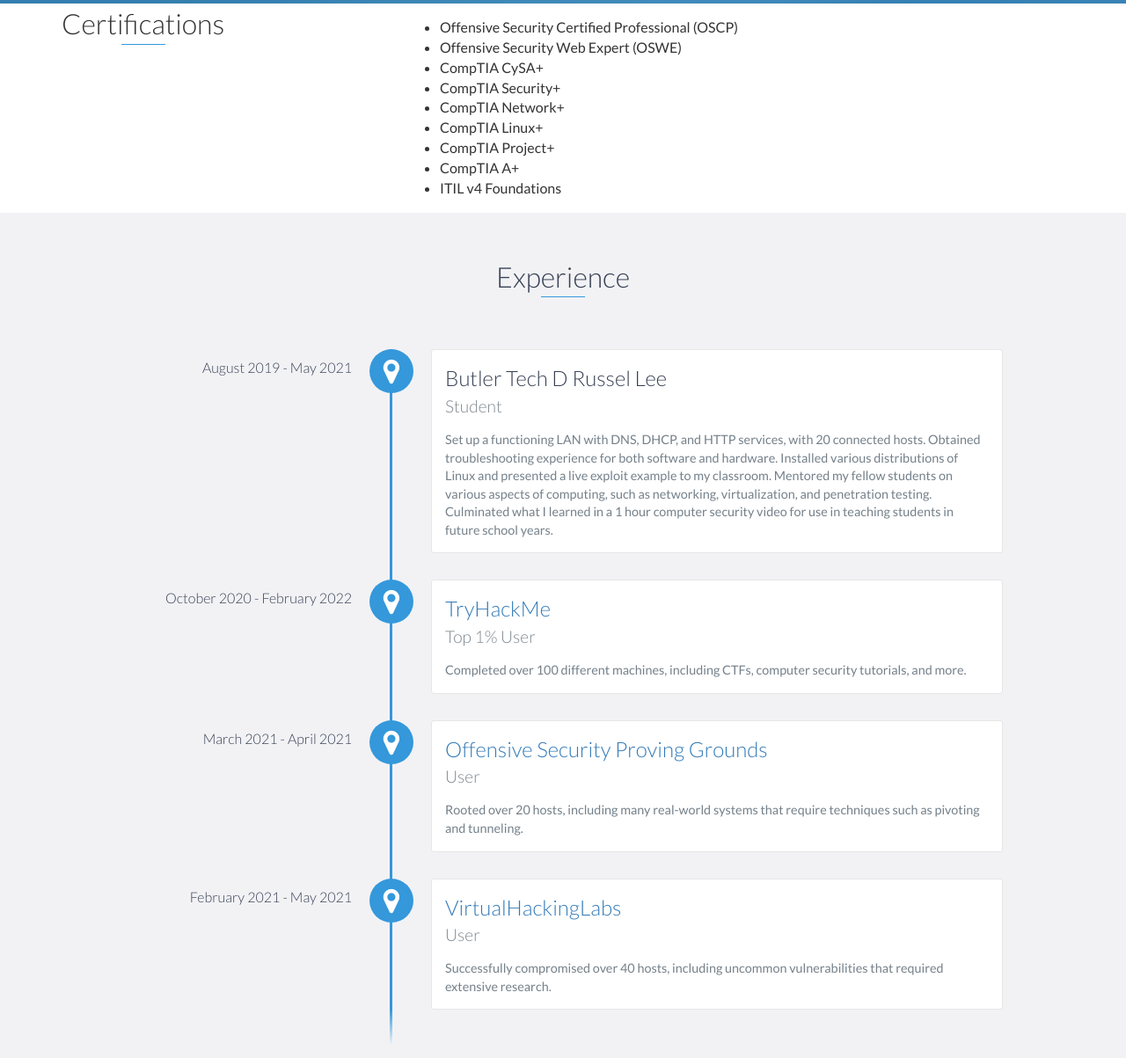
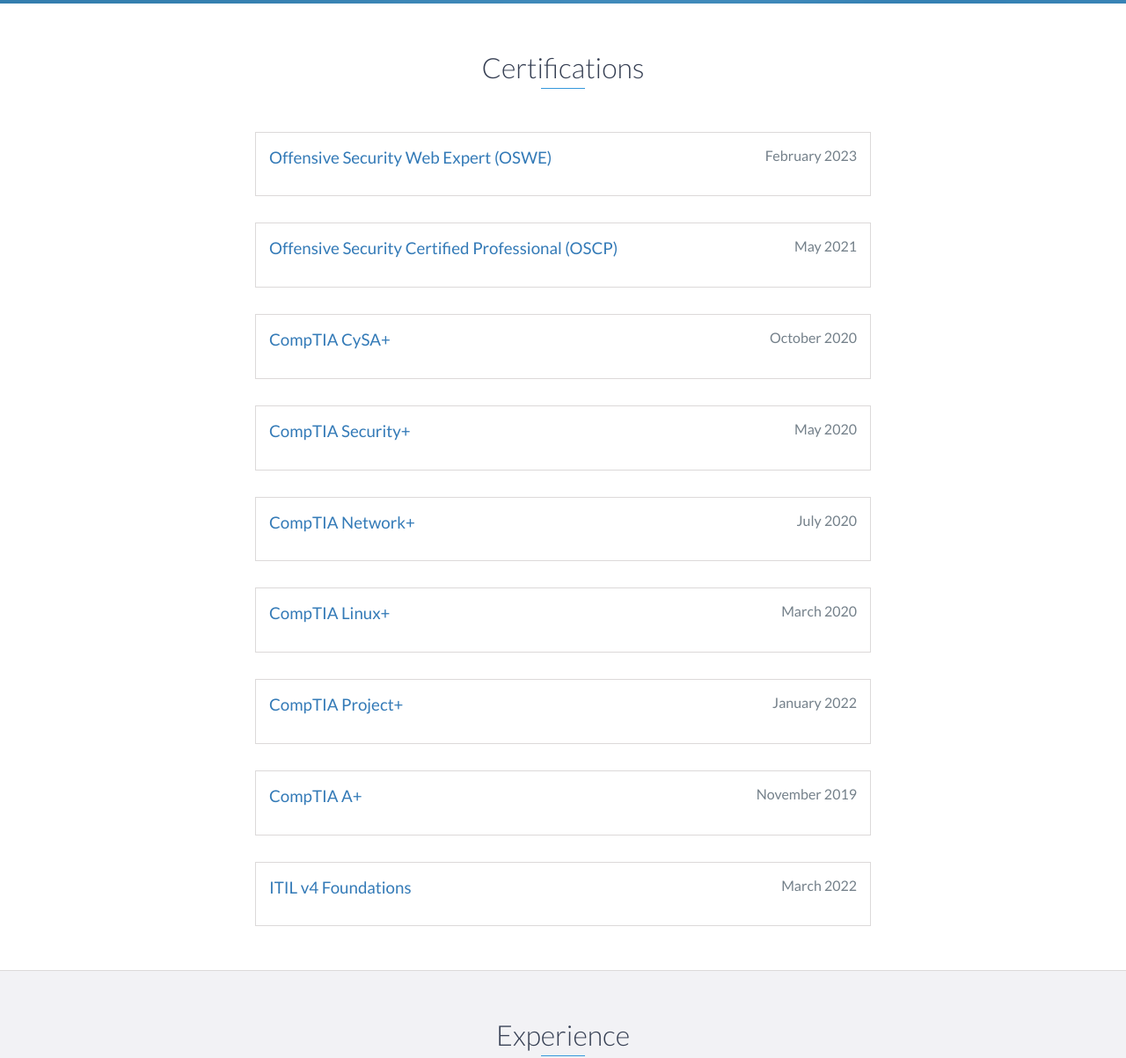
Before and after one commit to tilmana/tilmana.github.io, a plain HTML site: page index.html in a window 1280 px wide. Shown: the part 796-1999 px from the top of the page at 88% size. Drawn offline with nearby package versions, Linux system fonts and the light colour scheme.

Commit message:
Update index.html
Altered display of certifications

```diff
--- a/index.html
+++ b/index.html
@@ -61,26 +61,68 @@
         <!-- End #lead-down -->
     </div>
 
-    <div id="certifications">
-        <div class="container">
-            <div class="row">
-                <div class="col-md-4">
-                    <h2 class="heading">Certifications</h2>
-                </div>
-                <div class="col-md-8">
-            <ul>
-                  <li>Offensive Security Certified Professional (OSCP)</li>
-                <li>Offensive Security Web Expert (OSWE)</li>
-                  <li>CompTIA CySA+</li>
-                  <li>CompTIA Security+</li>
-                  <li>CompTIA Network+</li>
-                  <li>CompTIA Linux+</li>
-                  <li>CompTIA Project+</li>
-                  <li>CompTIA A+</li>
-                  <li>ITIL v4 Foundations</li>
-            </ul>
-                </div>
-            </div>
+    <div id="education">
+        <h2 class="heading">Certifications</h2>
+        <div class="education-block">
+            <h3><a href="https://www.offsec.com/courses/web-300/">Offensive Security Web Expert (OSWE)</a></h3>
+            <span class="education-date">February 2023</span>
+            <h4></h4>
+            <p>
+            </p>
+        </div>
+        <div class="education-block">
+            <h3><a href="https://www.offsec.com/courses/pen-200/">Offensive Security Certified Professional (OSCP)</a></h3>
+            <span class="education-date">May 2021</span>
+            <h4></h4>
+            <p>
+            </p>
+        </div>
+        <div class="education-block">
+            <h3><a href="https://www.comptia.org/certifications/cybersecurity-analyst">CompTIA CySA+</a></h3>
+            <span class="education-date">October 2020</span>
+            <h4></h4>
+            <p>
+            </p>
+        </div>
+        <div class="education-block">
+            <h3><a href="https://www.comptia.org/certifications/security">CompTIA Security+</a></h3>
+            <span class="education-date">May 2020</span>
+            <h4></h4>
+            <p>
+            </p>
+        </div>
+        <div class="education-block">
+            <h3><a href="https://www.comptia.org/certifications/network">CompTIA Network+</a></h3>
+            <span class="education-date">July 2020</span>
+            <h4></h4>
+            <p>
+            </p>
+        </div>
+        <div class="education-block">
+            <h3><a href="https://www.comptia.org/certifications/linux">CompTIA Linux+</a></h3>
+            <span class="education-date">March 2020</span>
+            <h4></h4>
+            <p>
+            </p>
+        </div>
+        <div class="education-block">
+            <h3><a href="https://www.comptia.org/certifications/project">CompTIA Project+</a></h3>
+            <span class="education-date">January 2022</span>
+            <h4></h4>
+            <p>
+            </p>
+        </div>        <div class="education-block">
+            <h3><a href="https://www.comptia.org/certifications/a">CompTIA A+</a></h3>
+            <span class="education-date">November 2019</span>
+            <h4></h4>
+            <p>
+            </p>
+        </div>        <div class="education-block">
+            <h3><a href="https://www.axelos.com/certifications/itil-service-management/itil-4-foundation">ITIL v4 Foundations</a></h3>
+            <span class="education-date">March 2022</span>
+            <h4></h4>
+            <p>
+            </p>
         </div>
     </div>
     <!-- End #certifications -->
```
